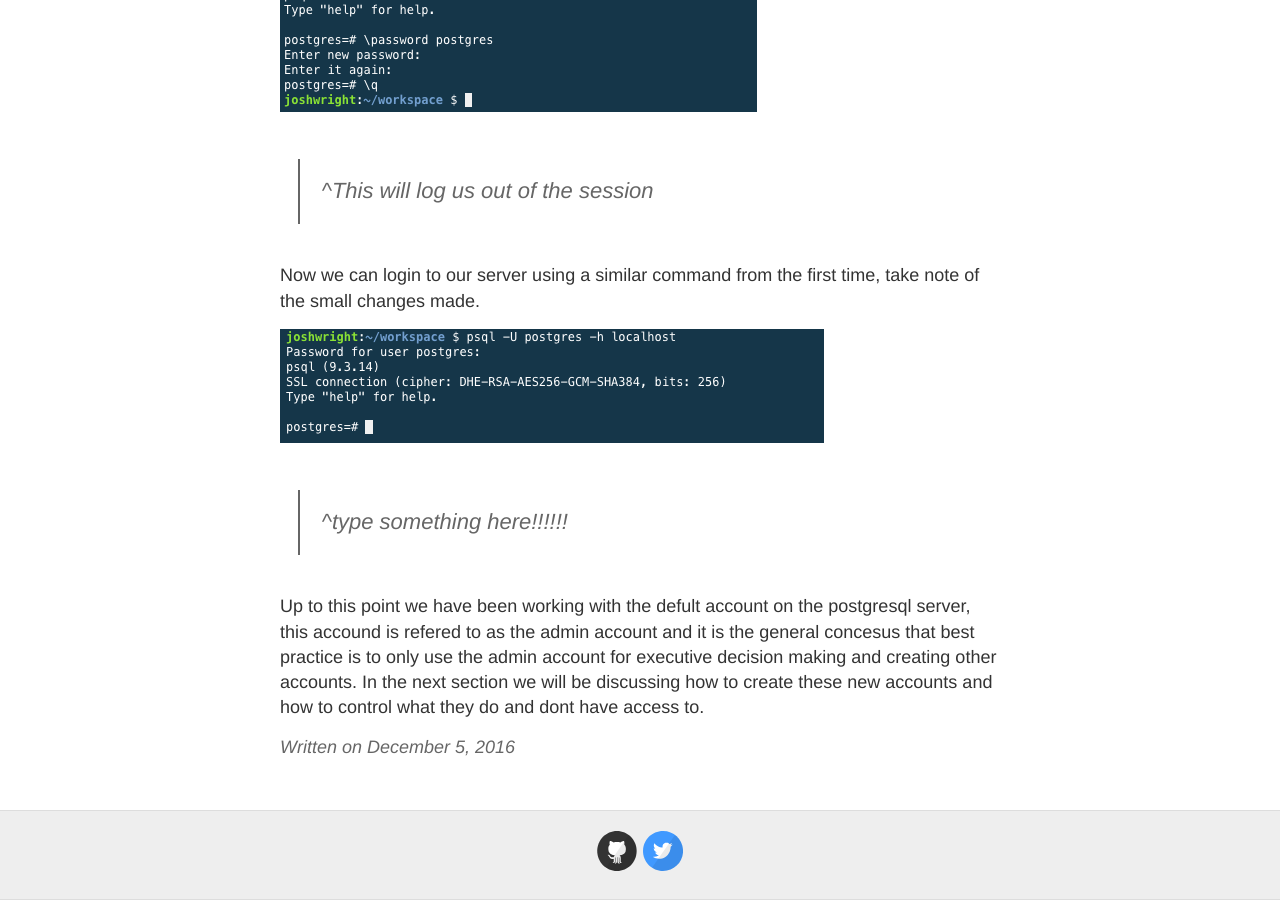
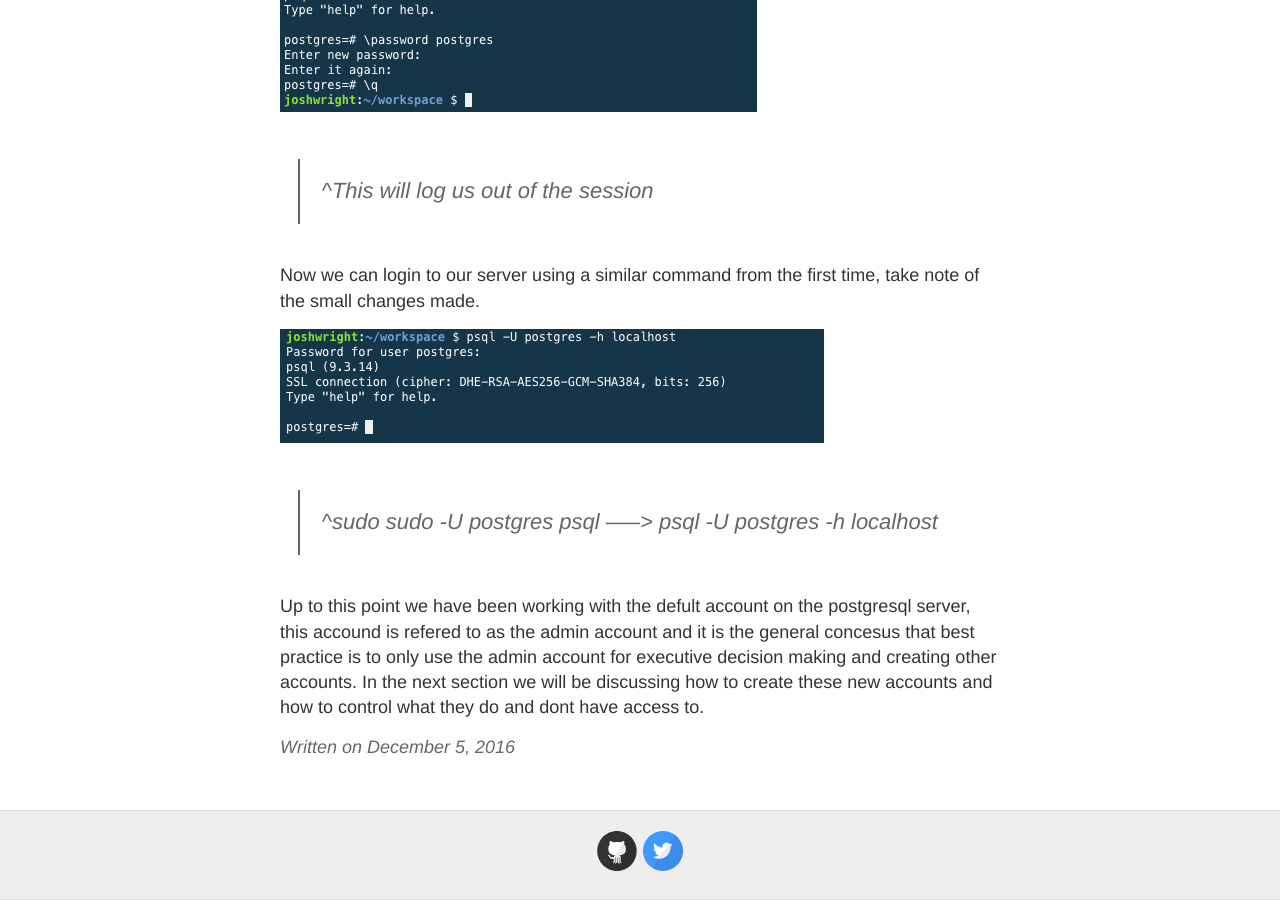
Before and after one commit to JoshTWright/devBlog, a Jekyll site: the page built from _posts/2016-12-5-PostgreSQLCommands.md, in a window 1280 px wide and 900 px high, scrolled down 1378 px. Built offline with Jekyll 4.4.1, drawn with Linux system fonts in a browser that asks for light colours.

Commit message:
Update 2016-12-5-PostgreSQLCommands.md

```diff
--- a/_posts/2016-12-5-PostgreSQLCommands.md
+++ b/_posts/2016-12-5-PostgreSQLCommands.md
@@ -38,7 +38,7 @@ Now we can login to our server using a similar command from the first time, take
 
 ![_config.yml]({{ site.baseurl }}/images/pgnlogin.png)
 
->^type something here!!!!!!
+>^sudo sudo -U postgres psql  -----> psql -U postgres -h localhost
 
 
 
```
